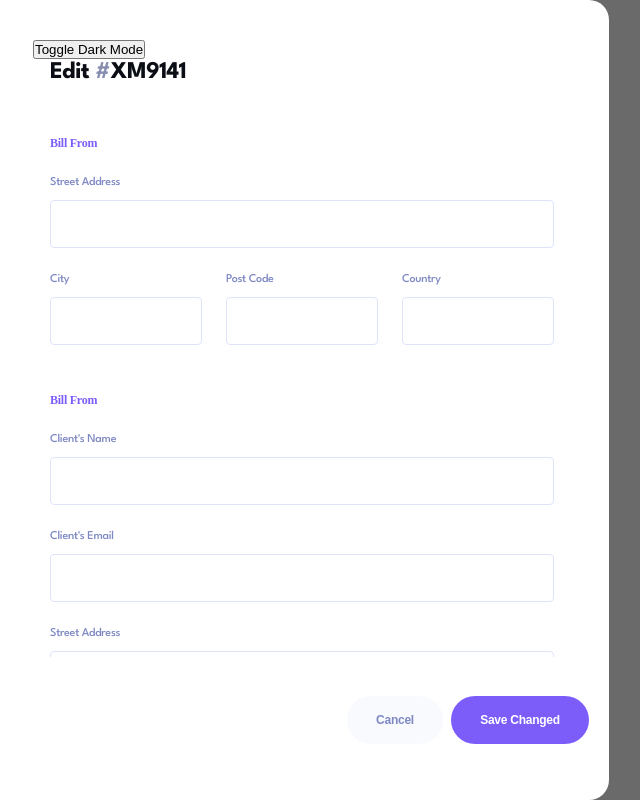
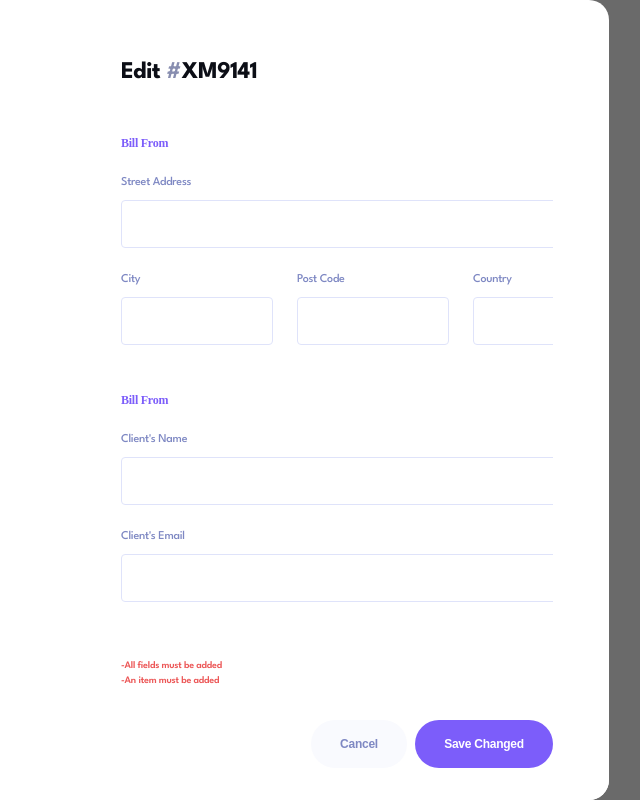
Before and after one commit to bliss-armah/invoice-app, a React (Vite) app: page / in a window 1280 px wide. Shown: the whole page, without its empty margins (31-671 px from the left). Built offline with nearby package versions, Linux system fonts and the light colour scheme.

Commit message:
restyled form

```diff
--- a/src/App.jsx
+++ b/src/App.jsx
@@ -11,12 +11,12 @@ function App() {
   return (
     <div className={`App ${darkMode ? 'dark' : 'light'}`}>
 
-      <button
+      {/* <button
         style={{ position: "absolute", top: "5%", left: "5%", zIndex: "200" }}
         onClick={toggleDarkMode}
       >
         Toggle Dark Mode
-      </button>
+      </button> */}
       <Edit darkMode = {darkMode}/>
 
     </div>
--- a/src/components/editInvoiceForm/Edit.css
+++ b/src/components/editInvoiceForm/Edit.css
@@ -3,14 +3,18 @@ main{
     height: 100vh;
     background: rgba(0, 0, 0, 0.561);
 
+
 }
 
 .container {
+
 width: 50%;
 height: 100%;
 border-radius: 0px 20px 20px 0px;
 display: flex;
-justify-content: flex-end;
+flex-direction: column;
+align-items: flex-end;
+padding-top: 56px;
 }
 .dark-container{
     background: var(--color-dark);
@@ -20,9 +24,11 @@ justify-content: flex-end;
 
 }
 .form-content {
-    margin: 56px 20px 56px;
     display: flex;
     flex-direction: column;
+    width: 85%;
+    height: 85%;
+    padding-inline:56px ;
 }
 
 .title{
@@ -30,8 +36,6 @@ justify-content: flex-end;
 font-weight: 700;
 font-size: 24px;
 line-height: 32px;
-margin-left: 159px;
-
 letter-spacing: -0.5px;
 
 }
@@ -46,9 +50,8 @@ letter-spacing: -0.5px;
 
 
 .form-container{
-    margin-left: 159px;
-    padding-right: 35px;
-    height: 100%;
+
+    height: 85%;
     overflow-y: scroll;
 
 }
@@ -169,10 +172,24 @@ select:hover option{
    color: var(--color-light-purple);
 }
 
+.error{
+    font-weight: 600;
+    font-size: 10px;
+    line-height: 15px;
+    letter-spacing: -0.208333px;
+    color: var(--color-pink);
+    margin-top: 32px;
+}
+
 .edit-invoice-button{
     display: flex;
     justify-content: flex-end;
-    margin-top: 39px;
+    align-items: center;
+    border-radius: 0px 20px 20px 0px;
+    background: #FFFFFF;
+    height: 15%;
+    width: 85%;
+    padding-inline: 56px;
 }
 .edit-button-container{
     width: 242px;
--- a/src/components/editInvoiceForm/Edit.jsx
+++ b/src/components/editInvoiceForm/Edit.jsx
@@ -78,12 +78,16 @@ const Edit = ({darkMode}) => {
         </div>
         <Cartitem darkMode = {darkMode}/>
         </form>
+        <div className="error" >
+            <p >-All fields must be added</p>
+            <p >-An item must be added</p>
+        </div>
+        </div>
         <div className="edit-invoice-button">
             <div className="edit-button-container">
                 <button className={`cancel-btn ${darkMode?'dark-cancel-btn' : 'light-cancel-btn'}`}>cancel</button>
                 <button className='save-btn'>save changed</button>
             </div>
-        </div>
         </div>
         </section>
     </main>
```
